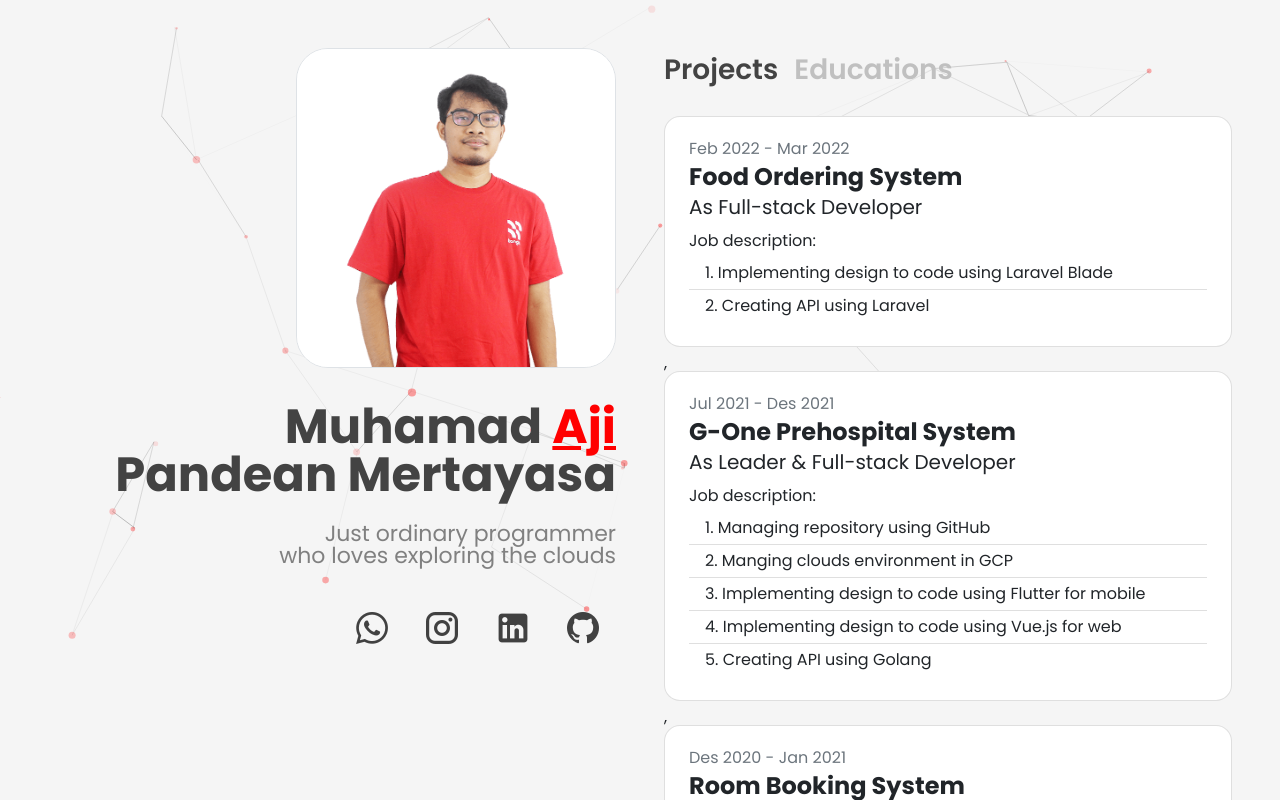
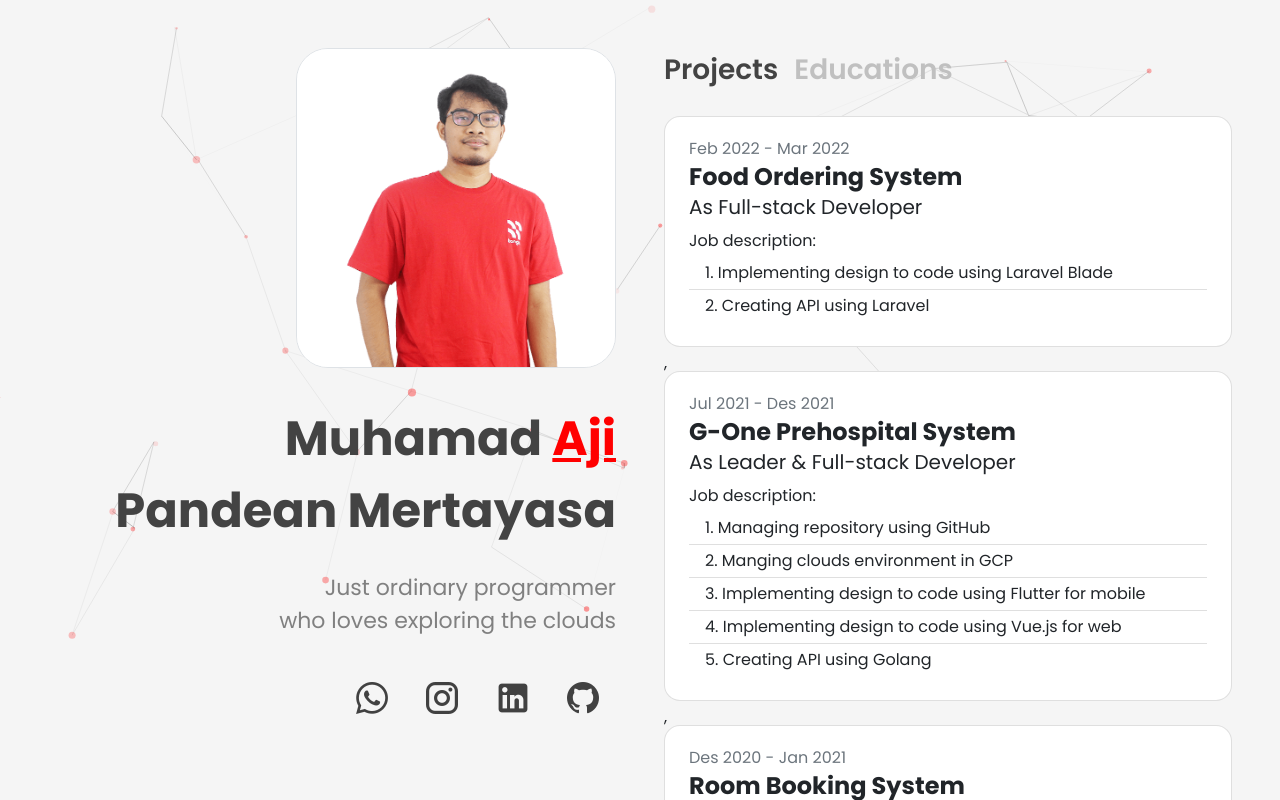
Before and after one commit to ajipandean/ajipandean.github.io, a plain HTML site: page index.html in a window 1280 px wide. Drawn offline with Linux system fonts and the light colour scheme.

Commit message:
fix line height

```diff
--- a/index.html
+++ b/index.html
@@ -24,11 +24,11 @@
       <div class="col">
         <div class=" inner-container text-end sticky-md-top">
           <img src="assets/images/photo.png" alt="Muhamad Aji Pandean Mertayasa" class="photo border">
-          <h1 class="name">
+          <h1 class="name lh-base">
             Muhamad <span class="nickname">Aji</span>
             <br> Pandean Mertayasa
           </h1>
-          <h4 class="roles">Just ordinary programmer <br> who loves exploring the clouds</h4>
+          <h4 class="roles lh-base">Just ordinary programmer <br> who loves exploring the clouds</h4>
           <div class="contact-list">
             <a href="https://wa.me/6289671859516" class="contact-list-item" rel="noreferrer noopener" target="_blank">
               <img src="assets/icons/whatsapp.png" alt="WhatsApp">
```
